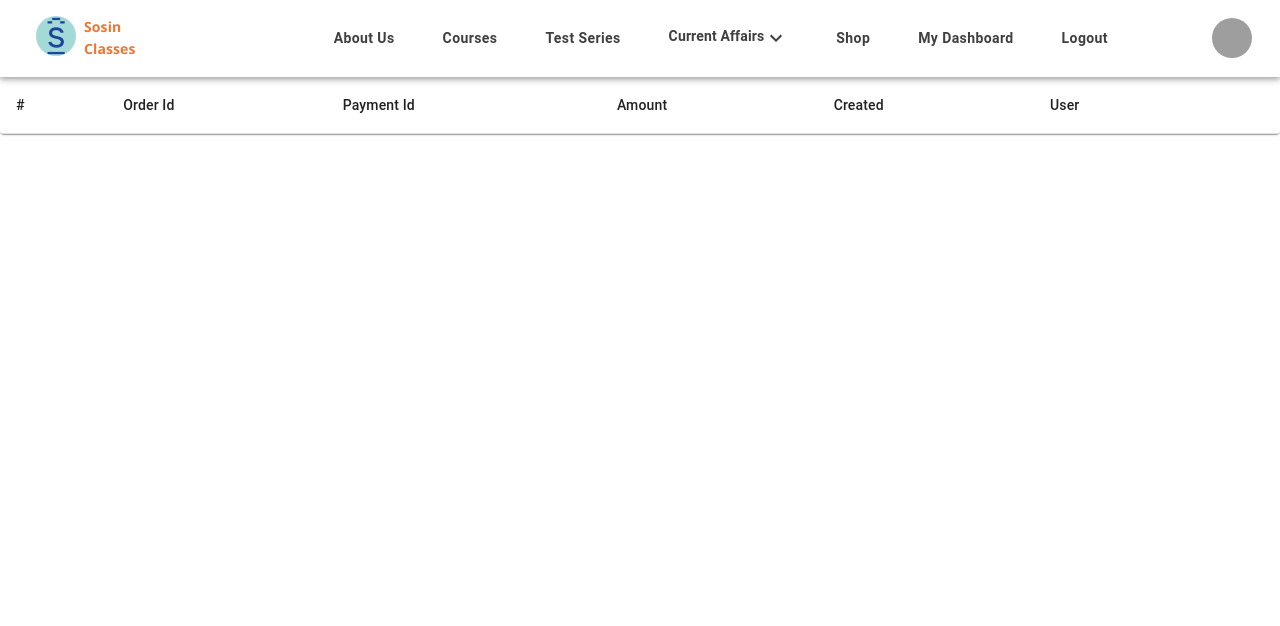
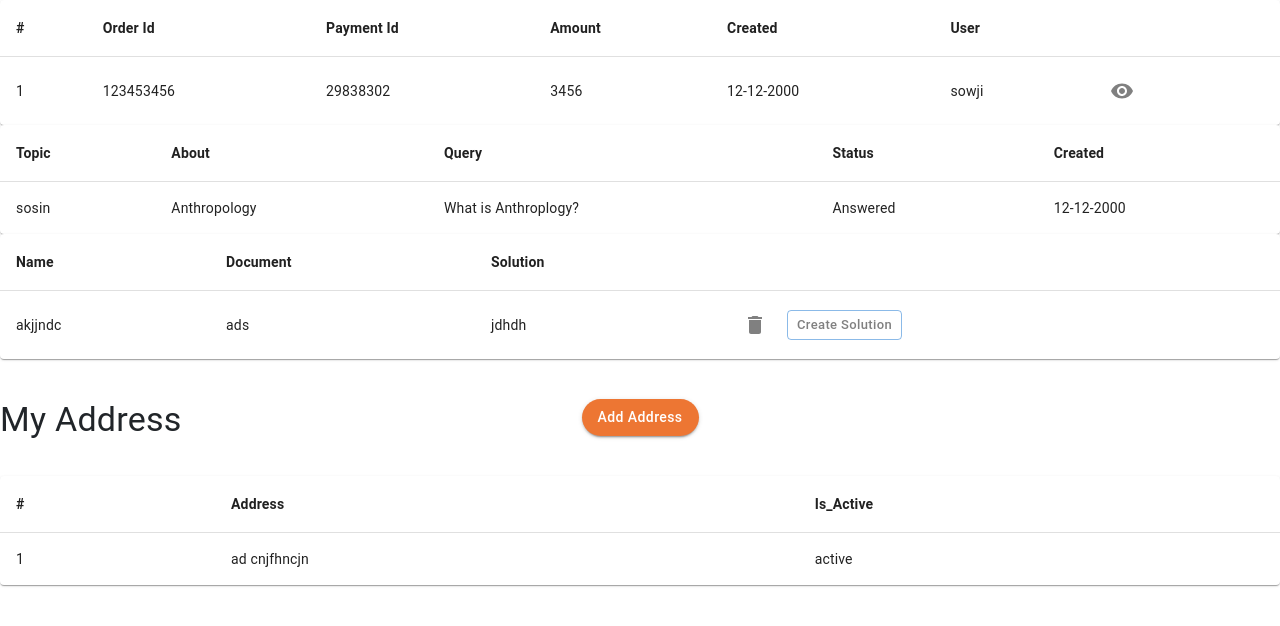
Before and after one commit to Manasa-43/sosin-mui, a React (Create React App) app: page /MyOrders in a window 1280 px wide. Shown: the top 626 px of the page. Built offline with nearby package versions, Linux system fonts and the light colour scheme; grey boxes are pictures that could not be loaded; what react-swipeable-views-utils would draw is missing.

Commit message:
sidebar pages

```diff
--- a/src/App.js
+++ b/src/App.js
@@ -35,60 +35,57 @@ import TestSeries from "./components/TestSeries";
 
 function App() {
   return (
+          <div>
+            <MyOrders/>
+            <MyDoubts/>
+            <MyAssignment/>
+            <MySavedAddresses/>
+          </div>
+    // <Router>
 
-    <Router>
-
-      <Navbar />
-      <Routes>
-        {/* <Route path="/" element={<MyDashboard />} /> */}
-        <Route path="/MyDashboard" element={<MyDashboard />} />
-        <Route path="/Courses" element={<Courses />}></Route>
-        <Route path="/About" element={<About />}></Route>
-        <Route path="/MyBatch" element={<MyBatch />} />
-        <Route path="/MyAssignment" element={<MyAssignment />} />
-        <Route path="/MyDoubts" element={<MyDoubts />} />
-        <Route path="/MyTestSeries" element={<MyTestSeries />} />
-        <Route path="MySavedAddresses" element={<MySavedAddresses />} />
-        <Route path="MyProfile" element={<MyProfile />} />
-        <Route path="MyOrders" element={<MyOrders />} />
-        {/* <Route path="currentaffirs" element={<CurrentAffairs/>}/>  */}
-        <Route path="/DailyNewsDairy" element={<DailyNewsDairy />} />
-        <Route path="/EklavyaSchools" element={<EklavyaSchools />} />
-        <Route path="/MonthlyNewsDairy" element={<MonthlyNewsDairy />} />
-        <Route path="/Rankers" element={<Rankers />} />
-        <Route path="/Test" element={<Test />} />
-        <Route path="/Dnd" element={<Dnd />} />
-        <Route path="/Iorem" element={<Iorem />} />
-        <Route path="/Indian" element={<Indian />} />
-        <Route path="/Methane" element={<Methane />} />
-        <Route path="/AnthroNewsDairy" element={<AnthroNewsDairy />} />
-        <Route path="/Geopolitics" element={<Geopolitics />} />
-        <Route path="/App" element={<App />}></Route>
-        <Route path="/TestSeries" element={<TestSeries />}></Route>
-        <Route path="/Courses" element={<Courses />}></Route>
-        <Route path="/Courses/Courses22" element={<Courses22 />}></Route>
-        <Route path="/Courses/Courses21" element={<Courses21 />}></Route>
-        <Route path="/Courses/Courses20" element={<Courses22 />}></Route>
-        <Route path="/Courses/Courses19" element={<Courses22 />}></Route>
-        <Route path="/Courses/Courses18" element={<Courses22 />}></Route>
-        <Route path="/Courses/Courses17" element={<Courses22 />}></Route>
-        <Route path="/About" element={<About />}></Route>
-        <Route path="/Shop" element={<Shop />} />
-        <Route path="/" element={<MyDashboard />} />
-        <Route path="/MyDashboard" element={<MyDashboard />} />
-        <Route path="/MyBatch" element={<MyBatch />} />
-        <Route path="/MyAssignment" element={<MyAssignment />} />
-        <Route path="/MyDoubts" element={<MyDoubts />} />
-        <Route path="/MyTestSeries" element={<MyTestSeries />} />
-        <Route path="MySavedAddresses" element={<MySavedAddresses />} />
-        <Route path="MyProfile" element={<MyProfile />} />
-        <Route path="MyOrders" element={<MyOrders />} />
+    //   <Navbar />
+    //   <Routes>
+    //     {/* <Route path="/" element={<MyDashboard />} /> */}
+    //     <Route path="/MyDashboard" element={<MyDashboard />} />
+    //     <Route path="/Courses" element={<Courses />}></Route>
+    //     <Route path="/About" element={<About />}></Route>
+    //     <Route path="/MyBatch" element={<MyBatch />} />
+    //     <Route path="/MyAssignment" element={<MyAssignment />} />
+    //     <Route path="/MyDoubts" element={<MyDoubts />} />
+    //     <Route path="/MyTestSeries" element={<MyTestSeries />} />
+    //     <Route path="MySavedAddresses" element={<MySavedAddresses />} />
+    //     <Route path="MyProfile" element={<MyProfile />} />
+    //     <Route path="MyOrders" element={<MyOrders />} />
+    //     {/* <Route path="currentaffirs" element={<CurrentAffairs/>}/>  */}
+    //     <Route path="/DailyNewsDairy" element={<DailyNewsDairy />} ></Route>
+    //     <Route path="/EklavyaSchools" element={<EklavyaSchools />} ></Route>
+    //     <Route path="/MonthlyNewsDairy" element={<MonthlyNewsDairy />} />
+    //     <Route path="/Rankers" element={<Rankers />} />
+    //     <Route path="/Test" element={<Test />} />
+    //     <Route path="/Dnd" element={<Dnd />} />
+    //     <Route path="/Iorem" element={<Iorem />} />
+    //     <Route path="/Indian" element={<Indian />} />
+    //     <Route path="/Methane" element={<Methane />} />
+    //     <Route path="/AnthroNewsDairy" element={<AnthroNewsDairy />} />
+    //     <Route path="/Geopolitics" element={<Geopolitics />} />
+    //     <Route path="/App" element={<App />}></Route>
+    //     <Route path="/TestSeries" element={<TestSeries />}></Route>
+    //     <Route path="/Courses" element={<Courses />}></Route>
+    //     <Route path="/Courses/Courses22" element={<Courses22 />}></Route>
+    //     <Route path="/Courses/Courses21" element={<Courses21 />}></Route>
+    //     <Route path="/Courses/Courses20" element={<Courses22 />}></Route>
+    //     <Route path="/Courses/Courses19" element={<Courses22 />}></Route>
+    //     <Route path="/Courses/Courses18" element={<Courses22 />}></Route>
+    //     <Route path="/Courses/Courses17" element={<Courses22 />}></Route>
+    //     <Route path="/About" element={<About />}></Route>
+    //     <Route path="/Shop" element={<Shop />} />
 
 
 
-      </Routes>
 
-    </Router>
+    //   </Routes>
+    //   <Footer />
+    // </Router>
 
 
   )
--- a/src/components/Registration.js
+++ b/src/components/Registration.js
@@ -73,20 +73,21 @@ function Registration() {
 
       <Grid md={8} sx={{ bgcolor: '#ED7633', color: '#ffffff' }} >
         <Box >
-          <Typography variant="h4" pt={50} pl={2}>Signup with Sosin Classes</Typography>
-          <Typography variant="h5" pl={2}>Home</Typography>
+
+          <Typography h4 className="fw-bold" pt={50} pl={2}>Signup with Sosin Classes</Typography>
+          <Typography variant="h5"  className="fw-light" pl={2}>Home</Typography>
         </Box>
       </Grid>
 
       <Grid md={4} >
           <Box >
-          <Box component="img" sx={{ height: "2.5rem", width: "2.5rem", borderRadius: "50%" }} alt="Logo" src={logo}></Box>
+          <Box component="img" className="fw-bolder" sx={{ height: "2.5rem", width: "2.5rem", borderRadius: "50%" }} alt="Logo" src={logo}></Box>
             <Typography pt={2} sx={{ color: '#ED7633' }} textAlign="center">Sosin</Typography>
              <Typography  sx={{ color: '#ED7633' }} textAlign="center"> Classes</Typography>
             </Box>
 
         <form>
-         <Typography variant="h5" pt={2} textAlign="center">Create Your Account</Typography>
+         <Typography variant="h5" className="fw-semibold" pt={2} textAlign="center">Create Your Account</Typography>
            <Box display="flex" alignItems="center" justifyContent="center" flexDirection={"column"}  >
             <TextField margin="normal" size="small" type={"email"} id="outlined-textarea" label="Email" placeholder="test@gmail.com" sx={{ width: '80%' }} />
             <TextField margin="normal" size="small" id="outlined-textarea" label="Name" type={"text"} placeholder="eg:john"sx={{ width: '80%' }} />
--- a/src/pages/MyAssignment.js
+++ b/src/pages/MyAssignment.js
@@ -1,11 +1,111 @@
+import DeleteIcon from '@mui/icons-material/Delete';
+import React from "react";
+import Table from '@mui/material/Table';
+import TableBody from '@mui/material/TableBody';
+import TableCell from '@mui/material/TableCell';
+import TableContainer from '@mui/material/TableContainer';
+import TableHead from '@mui/material/TableHead';
+import TableRow from '@mui/material/TableRow';
+import { TextareaAutosize, Grid, Paper, DialogActions, Dialog, DialogContent, DialogContentText, Typography } from '@mui/material';
+import { Button, Box } from '@mui/material';
+import { AttachFile } from "@mui/icons-material";
+import { TextField } from '@mui/material';
+const rows = [
+    { Name: 'akjjndc ', Document: 'ads', Solution: 'jdhdh', },
+];
+const MyAssignment = () => {
+    const [open, setOpen] = React.useState(false)
+    const handleClickOpen = () => {
+        setOpen(true);
+    };
+    const handleClose = () => {
+        setOpen(false);
 
-import React from "react";
+    };
+    function createData(Name, Document, Solution) {
+        return { Name, Document, Solution };
+    }
 
-const MyAssignment = () =>{
-    return(
-        <div>
-            MyAssignment
-        </div>
+
+
+
+
+
+    return (
+        <Grid>
+            <TableContainer component={Paper}>
+                <Table sx={{ minWidth: 170 }} aria-label="simple table">
+                    <TableHead>
+                        <TableRow>
+                            <TableCell className="fw-bolder" align="col">Name</TableCell>
+                            <TableCell className="fw-bolder" align="col">Document</TableCell>
+                            <TableCell className="fw-bolder" align="col">Solution</TableCell>
+                            <TableCell align="col"></TableCell>
+
+
+                        </TableRow>
+                    </TableHead>
+                    <TableBody>
+                        {rows.map((row) => (
+                            <TableRow
+                                key={row.Topic}
+                                sx={{ '&:last-child td, &:last-child th': { border: 0 } }}
+                            >
+                                <TableCell align='left'>{row.Name}</TableCell>
+                                <TableCell align="left">{row.Document}</TableCell>
+                                <TableCell align="left">{row.Solution}</TableCell>
+                                <TableCell>
+                                    <Button sx={{
+                                        color: "grey",
+                                        "&:hover": {
+                                            bgcolor: '#ED7633',
+                                            color: "white",
+
+                                        },
+                                    }}><DeleteIcon />
+                                    </Button>
+                                    <Button variant="outlined" size="small" onClick={handleClickOpen} sx={{
+                                        color: "grey",
+                                        "&:hover": {
+                                            bgcolor: '#ED7633',
+                                            color: "white",
+
+                                        },
+                                    }}>Create Solution</Button>
+                                </TableCell>
+
+
+                            </TableRow>
+                        ))}
+                    </TableBody>
+                </Table>
+            </TableContainer>
+
+            <Dialog onClose={handleClose} aria-labelledby="customized-dialog-title" open={open}>
+                <DialogContent sx={{ border: 5, color: '#ED7633' }} >
+                    <DialogContentText>
+
+
+                        <Typography className="fw-bolder">Comments</Typography>
+                        <TextareaAutosize aria-label="minimum height" minLength={500} minRows={5} placeholder="please enter comments" style={{ width: 500 }} />
+                        <Typography className="fw-bolder">Rejection Comment</Typography>
+                        <TextField margin="normal" placeholder="please enter Rejection comments" sx={{ width: 500 }} />
+                        <Box sx={{ bgcolor: ' rgb(254, 247, 243)', textAlign: 'center' }} >
+                            <p><AttachFile />AttachFile</p>
+                            <p>File size should not exceed 30MB</p>
+                            <Button variant='Filled' component="label" sx={{ bgcolor: '#ED7633', color: 'white' }}>Choose File<input type="file" hidden /></Button>
+                        </Box>
+                    </DialogContentText>
+                    <DialogActions>
+
+                        <Button sx={{ bgcolor: '#ED7633', }} variant="contained">Add Assignment Solution</Button>
+                        <Button variant="outlined" onClick={handleClose}>Close</Button>
+
+
+                    </DialogActions>
+                </DialogContent>
+            </Dialog>
+        </Grid>
     );
-};
+}
 export default MyAssignment;
--- a/src/pages/MyDoubts.js
+++ b/src/pages/MyDoubts.js
@@ -1,10 +1,51 @@
 import React from "react";
 
-const MyDoubts = () =>{
-    return(
-        <div>
-            MyDoubts
-        </div>
-    );
-};
-export default MyDoubts;
+import Table from '@mui/material/Table';
+import TableBody from '@mui/material/TableBody';
+import TableCell from '@mui/material/TableCell';
+import TableContainer from '@mui/material/TableContainer';
+import TableHead from '@mui/material/TableHead';
+import TableRow from '@mui/material/TableRow';
+import Paper from '@mui/material/Paper';
+
+function createData(Id, OrderId, PaymentId, Amount, Created, User) {
+  return { Id, OrderId, PaymentId, Amount, Created, User };
+}
+
+const rows = [
+  { Topic: 'sosin', About: 'Anthropology', Query: 'What is Anthroplogy?', Status: 'Answered', Created: '12-12-2000' },
+];
+
+export default function BasicTable() {
+  return (
+    <TableContainer component={Paper}>
+      <Table sx={{ minWidth: 170 }} aria-label="simple table">
+        <TableHead>
+          <TableRow>
+            <TableCell className="fw-bolder" align="col">Topic</TableCell>
+            <TableCell className="fw-bolder" align="col">About</TableCell>
+            <TableCell className="fw-bolder" align="col">Query</TableCell>
+            <TableCell className="fw-bolder" align="col">Status</TableCell>
+            <TableCell className="fw-bolder" align="col">Created</TableCell>
+
+          </TableRow>
+        </TableHead>
+        <TableBody>
+          {rows.map((row) => (
+            <TableRow
+              key={row.Topic}
+              sx={{ '&:last-child td, &:last-child th': { border: 0 } }}
+            >
+              <TableCell align='left'>{row.Topic}</TableCell>
+              <TableCell align="left">{row.About}</TableCell>
+              <TableCell align="left">{row.Query}</TableCell>
+              <TableCell align="left">{row.Status}</TableCell>
+              <TableCell align="left">{row.Created}</TableCell>
+
+            </TableRow>
+          ))}
+        </TableBody>
+      </Table>
+    </TableContainer>
+  );
+}
--- a/src/pages/MyOrders.js
+++ b/src/pages/MyOrders.js
@@ -1,4 +1,4 @@
-import React from "react";
+import * as React from 'react';
 import Table from '@mui/material/Table';
 import TableBody from '@mui/material/TableBody';
 import TableCell from '@mui/material/TableCell';
@@ -6,45 +6,58 @@ import TableContainer from '@mui/material/TableContainer';
 import TableHead from '@mui/material/TableHead';
 import TableRow from '@mui/material/TableRow';
 import Paper from '@mui/material/Paper';
-// const rows= [
-//     { OrderId:'1423es45tg',PaymentId:12356788, Amount:3456,Created:'sunday',User:'sowji' }
-// ]
+import { Button, Box } from '@mui/material';
+import VisibilityIcon from '@mui/icons-material/Visibility';
+function createData(Id, OrderId, PaymentId, Amount, Created, User) {
+  return { Id, OrderId, PaymentId, Amount, Created, User };
+}
 
-function MyOrders() {
+const rows = [
+  { Id: '1', OrderId: '123453456', PaymentId: '29838302', Amount: '3456', Created: '12-12-2000', User: 'sowji' },
+];
+
+export default function BasicTable() {
   return (
     <TableContainer component={Paper}>
       <Table sx={{ minWidth: 170 }} aria-label="simple table">
         <TableHead>
-                    <TableRow>
-                        <TableCell align="col">#</TableCell>
-                        <TableCell align="col">Order Id</TableCell>
-                        <TableCell align="col">Payment Id</TableCell>
-                        <TableCell align="col">Amount</TableCell>
-                        <TableCell align="col">Created</TableCell>
-                        <TableCell align="col">User</TableCell>
-                        <TableCell align="col"></TableCell>
+          <TableRow >
+            <TableCell className="fw-bolder" align="col">#</TableCell>
+            <TableCell className="fw-bolder" align="col">Order Id</TableCell>
+            <TableCell className="fw-bolder" align="col">Payment Id</TableCell>
+            <TableCell className="fw-bolder" align="col">Amount</TableCell>
+            <TableCell className="fw-bolder" align="col">Created</TableCell>
+            <TableCell className="fw-bolder" align="col">User</TableCell>
+            <TableCell className="fw-bolder" align="col"></TableCell>
           </TableRow>
         </TableHead>
-                {/* <TableBody>
-                    {[rows].map((row) => (
+        <TableBody>
+          {rows.map((row) => (
             <TableRow
-                            key={row.name}
+              key={row.Id}
               sx={{ '&:last-child td, &:last-child th': { border: 0 } }}
             >
+              <TableCell align='left'>{row.Id}</TableCell>
+              <TableCell align="left">{row.OrderId}</TableCell>
+              <TableCell align="left">{row.PaymentId}</TableCell>
+              <TableCell align="left">{row.Amount}</TableCell>
+              <TableCell align="left">{row.Created}</TableCell>
+              <TableCell align="left">{row.User}</TableCell>
+              <TableCell>
+                <Button sx={{
+                  color: "grey",
+                  "&:hover": {
+                    bgcolor: '#ED7633',
+                    color: "white",
 
-                            <TableCell align="right">{row.Id}</TableCell>
-                            <TableCell align="right">{row.Id}</TableCell>
-                            <TableCell align="right">{row.Id}</TableCell>
-                            <TableCell align="right">{row.Id}</TableCell>
-                            <TableCell align="right">{row.name}</TableCell>
-                            <TableCell align="right">{row.name}</TableCell>
-                            <TableCell align="right">{row}</TableCell>
+                  },
+                }}><VisibilityIcon />
+                </Button>
+              </TableCell>
             </TableRow>
           ))}
-                </TableBody> */}
+        </TableBody>
       </Table>
     </TableContainer>
-
   );
-};
-export default MyOrders;
+}
--- a/src/pages/MySavedAddresses.js
+++ b/src/pages/MySavedAddresses.js
@@ -10,6 +10,7 @@ import { FormControlLabel, TextareaAutosize } from "@mui/material";
 import { Checkbox } from "@mui/material";
 import { AttachFile } from "@mui/icons-material";
 const MySavedAddresses = () => {
+
     const [open, setOpen] = React.useState(false)
     const handleClickOpen = () => {
         setOpen(true);
@@ -18,6 +19,10 @@ const MySavedAddresses = () => {
         setOpen(false);
 
     };
+    const rows = [
+        { Id: '1', Address: "ad cnjfhncjn", Is_Active: 'active' },
+    ];
+
     return (
         <Grid container>
             <Typography variant='h4' pt={5}>My Address</Typography>
@@ -28,12 +33,26 @@ const MySavedAddresses = () => {
                 <Table sx={{ minWidth: 170 }} aria-label="simple table"  >
                     <TableHead >
                         <TableRow>
-                            <TableCell align="col">#</TableCell>
-                            <TableCell align="col">Address</TableCell>
-                            <TableCell align="col">Is_Active</TableCell>
+                            <TableCell className="fw-bolder" align="col">#</TableCell>
+                            <TableCell className="fw-bolder" align="col">Address</TableCell>
+                            <TableCell className="fw-bolder" align="col">Is_Active</TableCell>
 
                         </TableRow>
                     </TableHead>
+                    <TableBody>
+                        {rows.map((row) => (
+                            <TableRow
+                                key={row.Id}
+                                sx={{ '&:last-child td, &:last-child th': { border: 0 } }}
+                            >
+                                <TableCell align='left'>{row.Id}</TableCell>
+                                <TableCell align="left">{row.Address}</TableCell>
+                                <TableCell align="left">{row.Is_Active}</TableCell>
+
+
+                            </TableRow>
+                        ))}
+                    </TableBody>
                 </Table>
             </TableContainer>
 
@@ -44,13 +63,13 @@ const MySavedAddresses = () => {
                         <p><AttachFile />Is Active</p>
                         <FormControlLabel control={<Checkbox defaultChecked />} label="Is Active" />
                         <Typography >Address</Typography>
-                        <TextareaAutosize  aria-label="minimum height" minLength={500} minRows={5} placeholder="please enter address" style={{ width: 500 }} />
+                        <TextareaAutosize aria-label="minimum height" minLength={500} minRows={5} placeholder="please enter address" style={{ width: 500 }} />
 
                     </DialogContentText>
                     <DialogActions>
 
                         <Button sx={{ bgcolor: '#ED7633' }} alignItems="center" variant="contained">Add Address</Button>
-                        <Button variant="outlined"  onClick={handleClose}>Close</Button>
+                        <Button variant="outlined" onClick={handleClose}>Close</Button>
 
 
                     </DialogActions>
```
Also changed, not shown: src/pages/MyProfile.js (+8 -8 lines), src/components/currentaffairs/DailyNewsDairy.js (indentation only). Lines whose indentation alone changed are shown as unchanged.
